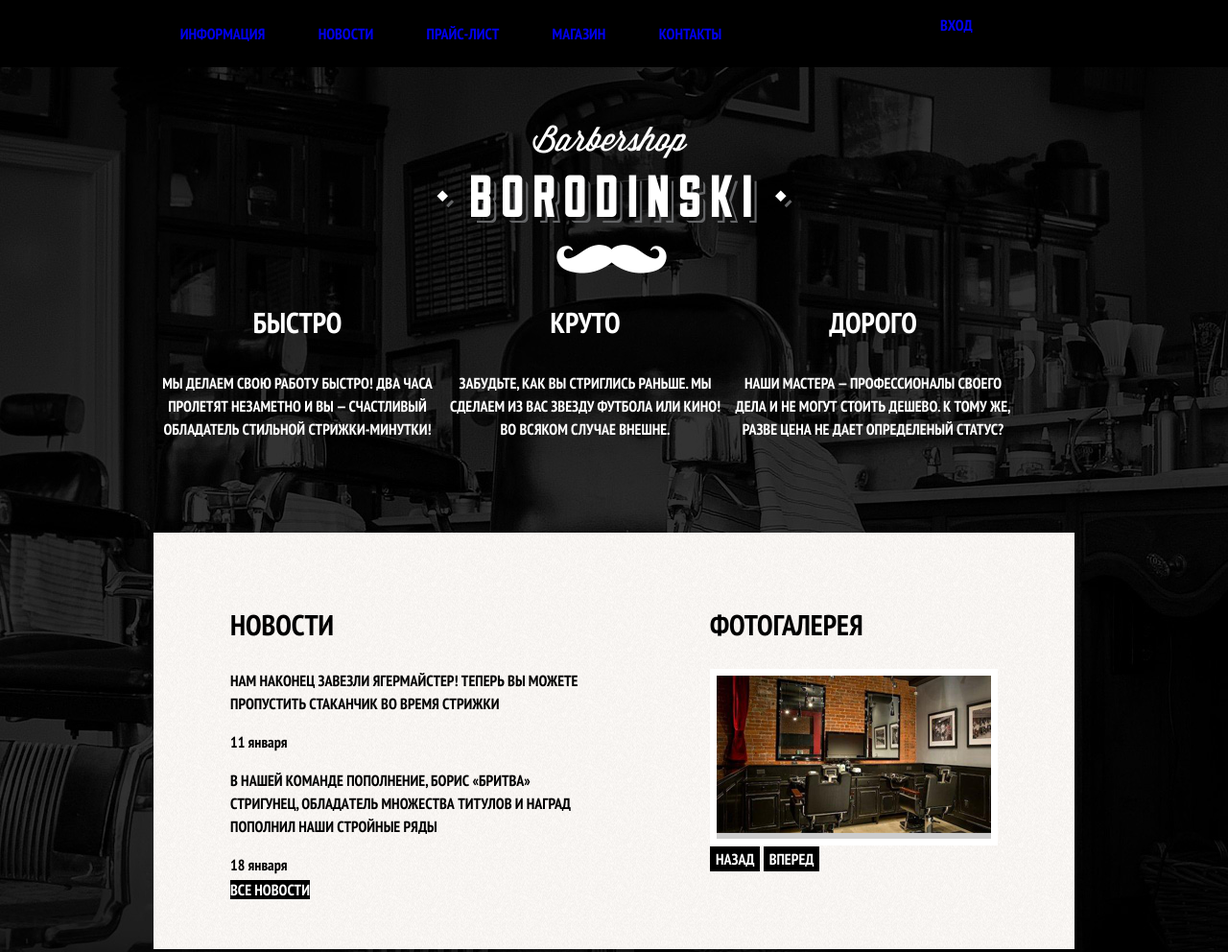
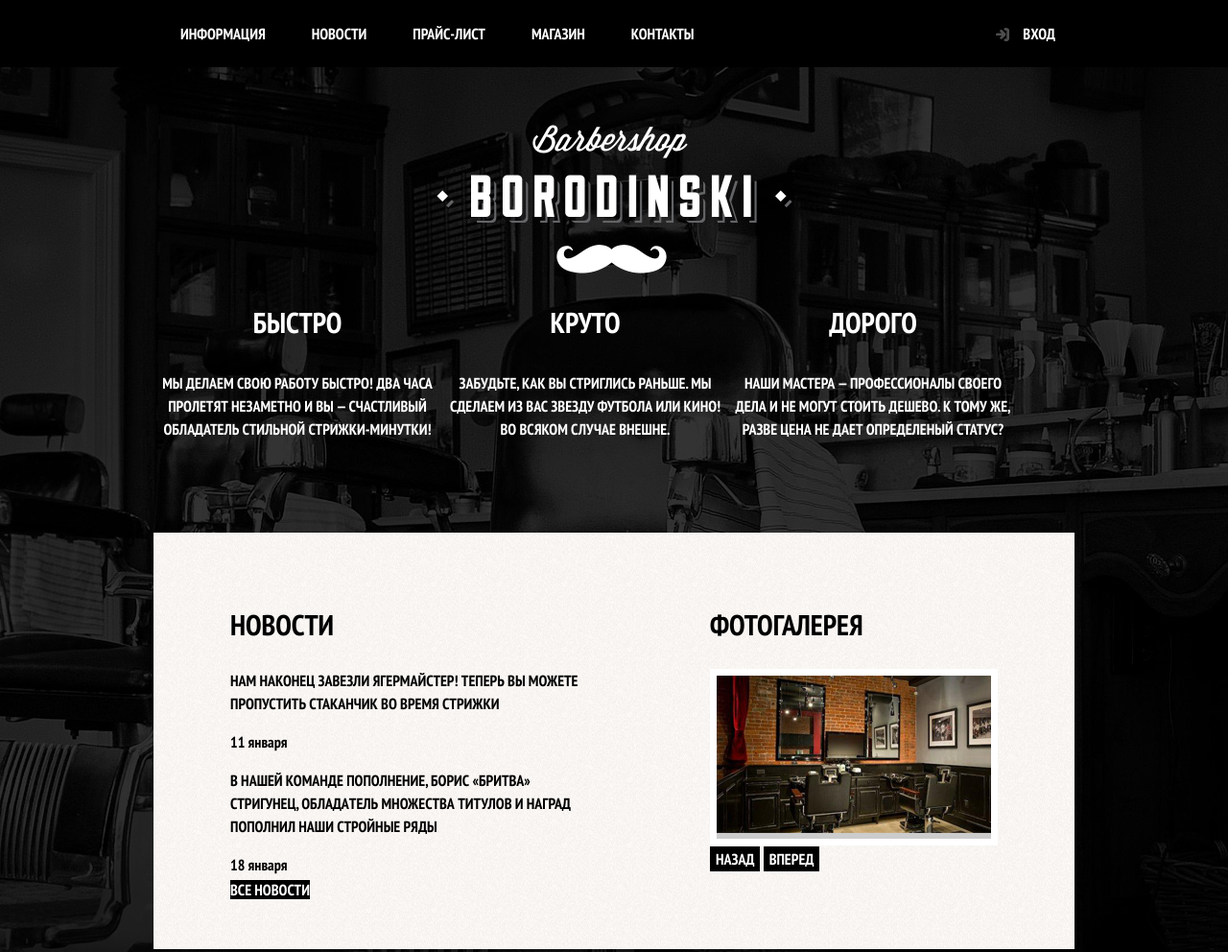
Before and after one commit to justbenya/basic-barbershop, a plain HTML site: page index.html in a window 1280 px wide. Shown: the top 992 px of the page at 96% size. Drawn offline with Linux system fonts and the light colour scheme.

Commit message:
Завершил стилизацию меню.

```diff
--- a/css/style.css
+++ b/css/style.css
@@ -19,6 +19,11 @@ a {
   text-decoration: none;
 }
 
+img {
+  max-width: 100%;
+  height: auto;
+}
+
 .btn {
   font: inherit;
   text-align: center;
@@ -36,13 +41,21 @@ a {
   background-color: #663d15;
 }
 
-.visually-hidden {
+.visually-hidden:not(:focus):not(:active),
+input[type="checkbox"].visually-hidden,
+input[type="radio"].visually-hidden {
   position: absolute;
+
+  width: 1px;
+  height: 1px;
   padding: 0;
+  border: 0;
   margin: -1px;
+
+  white-space: nowrap;
+  clip-path: inset(100%);
+  clip: rect(0 0 0 0);
   overflow: hidden;
-  clip: rect(0 0 0 0);
-  border: 0;
 }
 
 .container {
@@ -83,32 +96,63 @@ a {
 
 .main-navigation__list {
   width: 620px;
-  margin: 0;
-  padding: 0;
-  min-height: 70px;
   display: flex;
-  flex-direction: row;
-  justify-content: space-around;
-}
-
-.main-navigation__user {
-  width: 140px;
-}
-
-.main-navigation__item {
-  padding-top: 25px
 }
 
 .main-navigation__list,
 .main-navigation__user {
+  margin: 0;
+  padding: 0;
   list-style: none;
+}
+
+.main-navigation__item-link,
+.main-navigation__login-link {
+  display: block;
+  padding: 25px 20px;
+  vertical-align: middle;
+  color: #ffffff;
+}
+
+.main-navigation__item-link {
+  padding-left: 28px;
+}
+
+.main-navigation__user {
+  display: flex;
+  max-width: 140px;
+}
+
+.main-navigation__login-link {
+  position: relative;
+  padding-left: 50px;
+}
+
+.main-navigation__login-link::before {
+  content: "";
+  position: absolute;
+  top: 28px;
+  left: 21px;
+
+  width: 16px;
+  height: 18px;
+
+  background-image: url("../img/login.svg");
+  background-repeat: no-repeat;
+  background-position: 0 0;
+  opacity: 0.3;
+}
+
+.main-navigation__login-link:hover::before,
+.main-navigation__login-link:focus::before,
+.main-navigation__login-link:active::before {
+  opacity: 1;
 }
 
 .main-navigation__item a:hover,
 .main-navigation__item a:focus,
 .main-navigation__user-login a:hover,
-.main-navigation__user-login a:focus
-{
+.main-navigation__user-login a:focus {
   background-color: #242424;
 }
 
--- a/index.html
+++ b/index.html
@@ -16,14 +16,14 @@
         <div class="main-navigation__menu-wrapper">
           <div class="container">
             <ul class="main-navigation__list">
-              <li class="main-navigation__item"><a href="info.html">Информация</a></li>
-              <li class="main-navigation__item"><a href="news.html">Новости</a></li>
-              <li class="main-navigation__item"><a href="price.html">Прайс-лист</a></li>
-              <li class="main-navigation__item"><a href="shop.html">Магазин</a></li>
-              <li class="main-navigation__item"><a href="contacts.html">Контакты</a></li>
+              <li class="main-navigation__item"><a class="main-navigation__item-link" href="info.html">Информация</a></li>
+              <li class="main-navigation__item"><a class="main-navigation__item-link" href="news.html">Новости</a></li>
+              <li class="main-navigation__item"><a class="main-navigation__item-link" href="price.html">Прайс-лист</a></li>
+              <li class="main-navigation__item"><a class="main-navigation__item-link" href="shop.html">Магазин</a></li>
+              <li class="main-navigation__item"><a class="main-navigation__item-link" href="contacts.html">Контакты</a></li>
             </ul>
             <ul class="main-navigation__user">
-              <li class="main-navigation__user-login"><a href="login.html">Вход</a></li>
+              <li class="main-navigation__user-login"><a class="main-navigation__login-link" href="login.html">Вход</a></li>
             </ul>
           </div>
         </div>
@@ -147,14 +147,12 @@
 
     <footer class="main-footer">
       <div class="container">
-        <!-- <div class="main-footer__contacts"> -->
           <p class="main-footer__contacts">
             барбершоп «бородинский» <br>
             адрес: г. санкт-петербург, б. конюшенная, д. 19/8 <br>
             <a href="#">Как нас найти?</a>
             телефон: +7 (495) 666-02-66
           </p>
-        <!-- </div> -->
 
         <div class="main-footer__social">
           <b>Давайте дружить!</b>
```
Also changed, not shown: img/login.svg (added).
